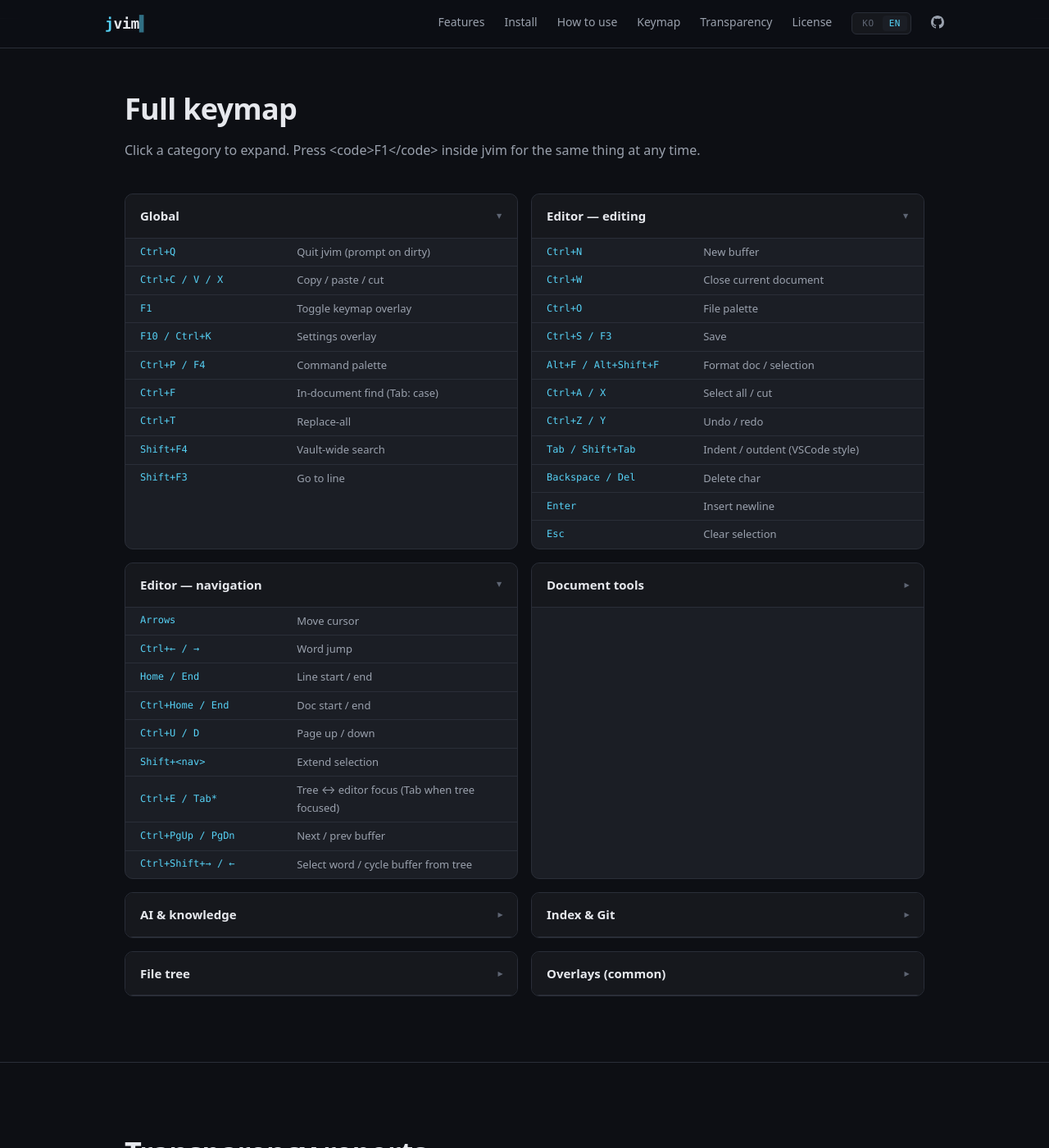
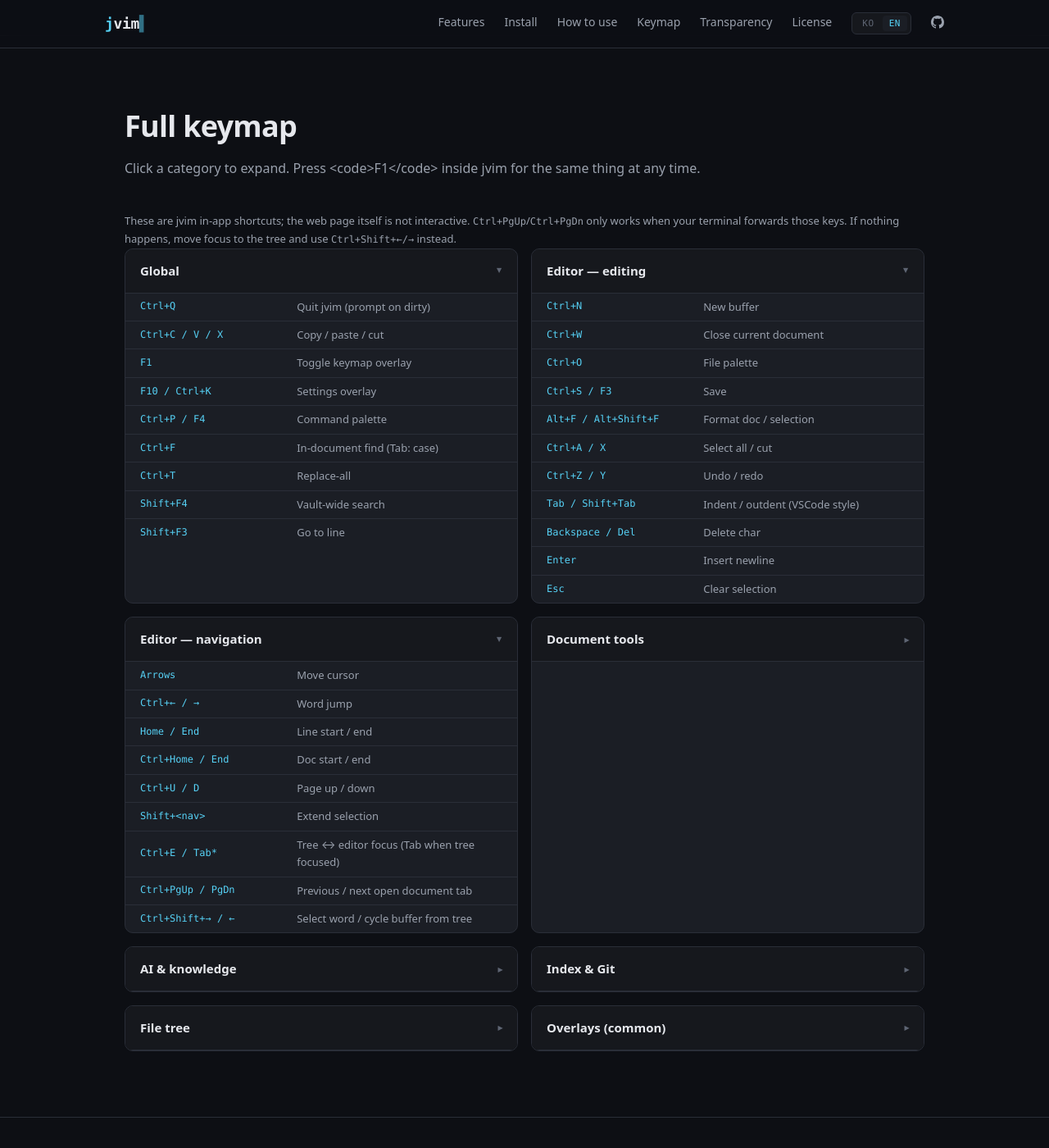
Before and after one commit to jhl-labs/jvim-public, a Jekyll site: the page built from docs/index.html, in a window 1280 px wide and 1400 px high, scrolled down 11012 px. Shown: the whole window at 82% size. Built offline with Jekyll 4.4.1, drawn with Linux system fonts in a browser that asks for light colours; some of the changed text lies outside the part shown.

Commit message:
docs: clarify buffer cycling shortcut guidance
Signed-off-by: JHL <bkperio@gmail.com>

```diff
--- a/docs/index.html
+++ b/docs/index.html
@@ -136,6 +136,15 @@ description: Terminal-native markdown editor with AI overlay, semantic search, w
         color: var(--accent);
         white-space: nowrap;
         width: 40%;
+        font-size: 12px;
+      }
+      .keymap-note {
+        margin: 12px 0 0;
+        color: var(--text-dim);
+        font-size: 13px;
+        line-height: 1.7;
+      }
+      .keymap-note code {
         font-size: 12px;
       }
 
@@ -798,6 +807,12 @@ sudo mv jvim /usr/local/bin/</pre>
           <p class="section-subtitle" data-i18n="keymap.subtitle">
             카테고리를 클릭해 펼쳐보세요. 앱 안에서는 <code>F1</code>로 언제든 확인 가능합니다.
           </p>
+          <p class="keymap-note" data-i18n-rich="keymap.note">
+            이 목록은 jvim 앱 안 단축키입니다. 웹 페이지 자체는 키 입력에 반응하지 않습니다.
+            <code>Ctrl+PgUp</code>/<code>Ctrl+PgDn</code>은 일부 터미널이 자체 탭 전환에 먼저 써서
+            전달되지 않을 수 있으니, 반응이 없으면 트리 포커스로 옮긴 뒤
+            <code>Ctrl+Shift+←/→</code>를 사용하세요.
+          </p>
 
           <div class="keymap-grid">
             <details class="keymap-group" open>
@@ -1047,7 +1062,7 @@ sudo mv jvim /usr/local/bin/</pre>
             'Core workflows with real PTY-captured screenshots. Use the table below or in-app F1 help for the full keymap.',
           'wf.editBasics': `<span class="tag">Editing basics</span><h3>Immediately editable TUI</h3><p>Open a single file or an entire vault and start editing right away. File tree on the left, editor on the right. The top status bar shows filename, EOL, dirty state, and Git diff summary in real time. Empty EOF space uses vim-style <code>~</code> markers so the viewport edge stays obvious.</p><ol class="workflow-steps"><li><code>jvim notes.md</code> or <code>jvim my-vault/</code> to start</li><li>Edit anything and the status bar shows <code>●</code> for unsaved changes</li><li><code>Ctrl+S</code> saves with atomic write + fsync</li><li>Nonexistent paths are fine too: <code>jvim new.md</code> opens a blank buffer</li><li><code>Ctrl+Z</code>/<code>Ctrl+Y</code> for undo/redo and <code>Ctrl+A</code> for select-all</li></ol>`,
           'wf.fileTree': `<span class="tag">File tree</span><h3>Vim-style tree with live filtering</h3><p>Move with <code>j</code>/<code>k</code>, open with <code>Enter</code>, and type to filter instantly. Create, rename, and delete files inside the tree with <code>n</code>/<code>r</code>/<code>d</code>. Deep folders collapse and expand automatically.</p><ol class="workflow-steps"><li><code>Ctrl+E</code> or <code>Tab</code> while the tree is focused switches editor ↔ tree</li><li><code>j</code>/<code>k</code> moves, <code>g</code>/<code>G</code> jumps to top/bottom</li><li>Typing narrows the file list live, as shown in the screenshot</li><li><code>n</code> new file, <code>r</code> rename, <code>d</code> delete with confirmation</li><li><code>Enter</code> opens the selected file, <code>q</code> returns focus to the editor</li></ol>`,
-          'wf.palette': `<span class="tag">Fast navigation</span><h3>Command palette, file palette, and outline</h3><p><code>F4</code> fuzzy-searches every command, <code>Ctrl+O</code> jumps to any file in the vault, and <code>F2</code> opens the current document outline for long-form navigation. <code>Shift+F3</code> jumps to a line number directly.</p><ol class="workflow-steps"><li><code>F4</code> / <code>Ctrl+P</code> opens the command palette</li><li><code>Ctrl+O</code> opens the vault-wide file palette</li><li><code>F2</code> opens the heading outline overlay</li><li><code>Shift+F3</code> opens the go-to-line dialog</li><li><code>Ctrl+PgUp</code>/<code>Ctrl+PgDn</code> cycles open buffers</li></ol>`,
+          'wf.palette': `<span class="tag">Fast navigation</span><h3>Command palette, file palette, and outline</h3><p><code>F4</code> fuzzy-searches every command, <code>Ctrl+O</code> jumps to any file in the vault, and <code>F2</code> opens the current document outline for long-form navigation. <code>Shift+F3</code> jumps to a line number directly.</p><ol class="workflow-steps"><li><code>F4</code> / <code>Ctrl+P</code> opens the command palette</li><li><code>Ctrl+O</code> opens the vault-wide file palette</li><li><code>F2</code> opens the heading outline overlay</li><li><code>Shift+F3</code> opens the go-to-line dialog</li><li><code>Ctrl+PgUp</code>/<code>Ctrl+PgDn</code> switches between already-open document tabs</li></ol>`,
           'wf.outline': `<span class="tag">Outline</span><h3>F2 for document structure at a glance</h3><p>The outline presents markdown headings (<code>#</code> through <code>######</code>) as a hierarchy. Press <code>Enter</code> to jump straight to that section. It is the fastest way to move through long notes.</p><ol class="workflow-steps"><li><code>F2</code> opens the outline</li><li><code>↑</code>/<code>↓</code> changes the selected heading</li><li><code>Enter</code> jumps to that line and closes the overlay</li><li><code>Esc</code> closes without moving</li></ol>`,
           'wf.findReplace': `<span class="tag">Find and replace</span><h3><code>Ctrl+F</code> find and <code>Ctrl+T</code> replace-all</h3><p>In-document search highlights matches live. <code>Enter</code> and <code>Shift+Enter</code> walk forward and backward through matches. <code>Tab</code> toggles case sensitivity and shows the <code>Aa</code> badge. <code>Ctrl+T</code> opens replace-all.</p><ol class="workflow-steps"><li><code>Ctrl+F</code> opens the find overlay</li><li>Typing updates highlights and match counts live</li><li><code>Tab</code> toggles case sensitivity with the <code>Aa</code> badge</li><li><code>Enter</code> moves to the next match, <code>Shift+Enter</code> to the previous one</li><li><code>Ctrl+T</code> replaces all matches in one pass</li></ol>`,
           'wf.format': `<span class="tag">Formatting</span><h3><code>Alt+F</code> formats the document, <code>Alt+Shift+F</code> formats the selection</h3><p>Built-in formatting can clean up the current buffer or only the selected region. Markdown lists and spacing are normalized, and supported code/config files follow Prettier-style formatting. Focus stays in the editor so you can keep typing immediately.</p><ol class="workflow-steps"><li><code>Alt+F</code> formats the current document</li><li>If text is selected, <code>Alt+Shift+F</code> formats only that range</li><li>The result is applied directly to the buffer</li><li>You can review the result before saving with <code>Ctrl+S</code></li></ol>`,
@@ -1067,6 +1082,8 @@ sudo mv jvim /usr/local/bin/</pre>
           'keymap.title': 'Full keymap',
           'keymap.subtitle':
             "Click a category to expand. Press <code>F1</code> inside jvim for the same thing at any time.",
+          'keymap.note':
+            "These are jvim in-app shortcuts; the web page itself is not interactive. <code>Ctrl+PgUp</code>/<code>Ctrl+PgDn</code> only works when your terminal forwards those keys. If nothing happens, move focus to the tree and use <code>Ctrl+Shift+←/→</code> instead.",
 
           'keymap.global': 'Global',
           'keymap.editor': 'Editor — editing',
@@ -1106,7 +1123,7 @@ sudo mv jvim /usr/local/bin/</pre>
           'km.pageupdown': 'Page up / down',
           'km.selectextend': 'Extend selection',
           'km.focustoggle': 'Tree ↔ editor focus (Tab when tree focused)',
-          'km.buffercycle': 'Next / prev buffer',
+          'km.buffercycle': 'Previous / next open document tab',
           'km.buffercycle2': 'Select word / cycle buffer from tree',
 
           'km.outline': 'Outline (headings)',
```
Also changed, not shown: other parts of docs/index.html (+2 -2 lines).
